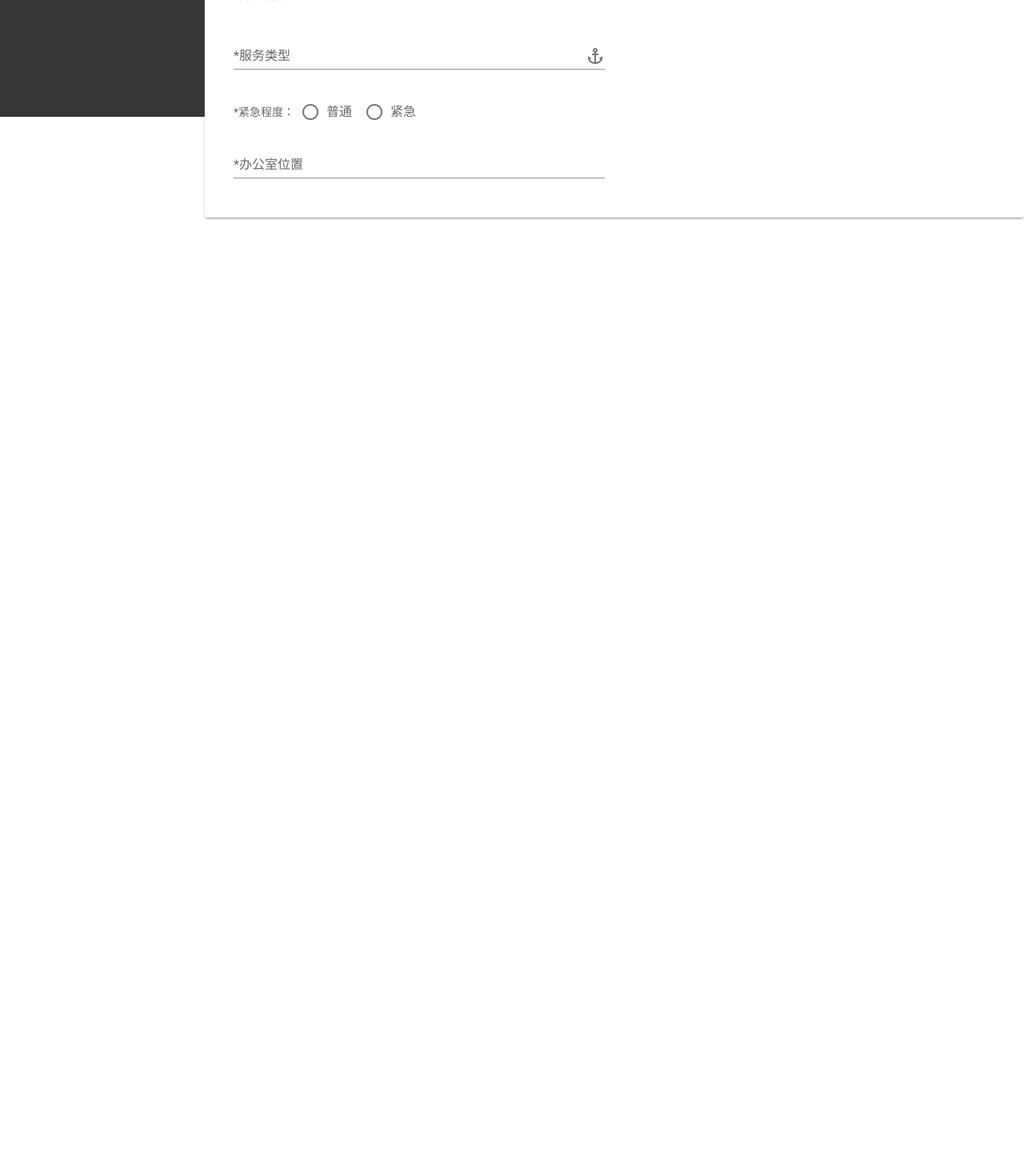
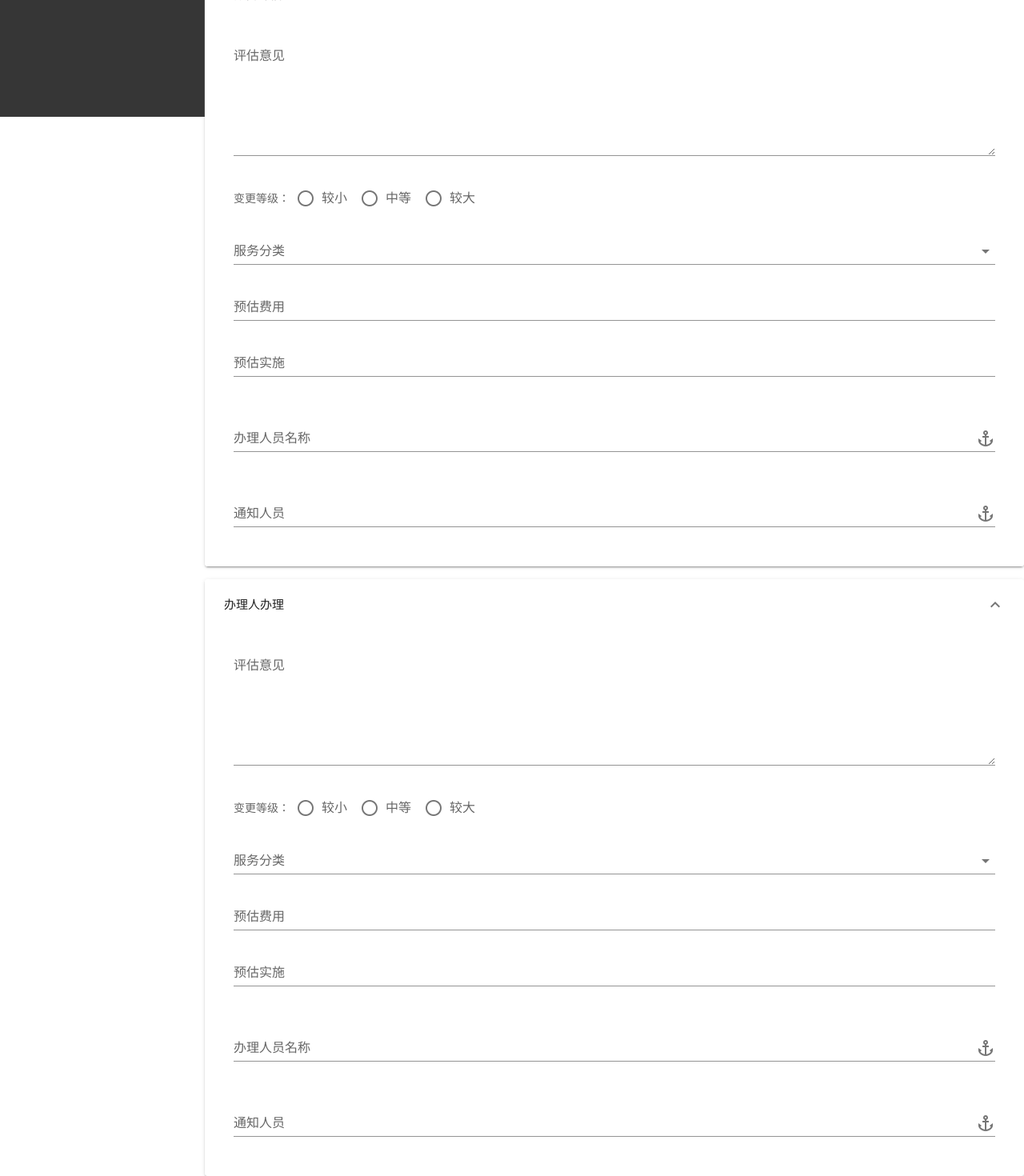
Before and after one commit to ebolavirus/VuetifyDemo, a Vue app: page / in a window 1280 px wide. Shown: the part 654-2124 px from the top of the page at 80% size. Before the commit the page ends 926 px from the top, so only its background shows below. Built offline with nearby package versions, Linux system fonts and the light colour scheme.

Commit message:
nnn Signed-off-by: jkjiao <jkjiao@whchem.com>

```diff
--- a/src/components/HelloWorld.vue
+++ b/src/components/HelloWorld.vue
@@ -1,7 +1,7 @@
 <template>
   <v-container grid-list-xl>
     <v-layout wrap text-center>
-      <v-expansion-panels v-model="panel" multiple >
+      <v-expansion-panels v-model="panel" multiple>
         <v-expansion-panel>
           <v-expansion-panel-header>服务描述</v-expansion-panel-header>
           <v-expansion-panel-content>
@@ -27,16 +27,51 @@
         <v-expansion-panel>
           <v-expansion-panel-header>IT顾问评估</v-expansion-panel-header>
           <v-expansion-panel-content>
-            <v-flex xs12 sm6>
-              <v-text-field label="*服务类型" append-icon="mdi-anchor"></v-text-field>
-              <v-radio-group v-model="row" row>
+            <v-flex xs12 sm12>
+              <v-textarea label="评估意见"></v-textarea>
+              <v-radio-group v-model="row" row xs6 sm3 md3>
                 <template v-slot:label>
-                  <div>*紧急程度：</div>
+                  <div>变更等级：</div>
                 </template>
-                <v-radio label="普通" value="1"></v-radio>
-                <v-radio label="紧急" value="0"></v-radio>
+                <v-radio label="较小" value="0"></v-radio>
+                <v-radio label="中等" value="1"></v-radio>
+                <v-radio label="较大" value="2"></v-radio>
               </v-radio-group>
-              <v-text-field label="*办公室位置"></v-text-field>
+              <v-select :items="serviceTypes" label="服务分类" xs6 sm3 md3></v-select>
+              <v-text-field label="预估费用"></v-text-field>
+              <v-text-field label="预估实施"></v-text-field>
+            </v-flex>
+            <v-flex xs12 sm12 md12>
+              <v-text-field label="办理人员名称" append-icon="mdi-anchor"></v-text-field>
+            </v-flex>
+            <v-flex xs12 sm12 md12>
+              <v-text-field label="通知人员" append-icon="mdi-anchor"></v-text-field>
+            </v-flex>
+          </v-expansion-panel-content>
+        </v-expansion-panel>
+        <!-- 办理人办理 -->
+        <v-expansion-panel>
+          <v-expansion-panel-header>办理人办理</v-expansion-panel-header>
+          <v-expansion-panel-content>
+            <v-flex xs12 sm12>
+              <v-textarea label="评估意见"></v-textarea>
+              <v-radio-group v-model="row" row xs6 sm3 md3>
+                <template v-slot:label>
+                  <div>变更等级：</div>
+                </template>
+                <v-radio label="较小" value="0"></v-radio>
+                <v-radio label="中等" value="1"></v-radio>
+                <v-radio label="较大" value="2"></v-radio>
+              </v-radio-group>
+              <v-select :items="serviceTypes" label="服务分类" xs6 sm3 md3></v-select>
+              <v-text-field label="预估费用"></v-text-field>
+              <v-text-field label="预估实施"></v-text-field>
+            </v-flex>
+            <v-flex xs12 sm12 md12>
+              <v-text-field label="办理人员名称" append-icon="mdi-anchor"></v-text-field>
+            </v-flex>
+            <v-flex xs12 sm12 md12>
+              <v-text-field label="通知人员" append-icon="mdi-anchor"></v-text-field>
             </v-flex>
           </v-expansion-panel-content>
         </v-expansion-panel>
@@ -48,7 +83,8 @@
 <script>
 export default {
   data: () => ({
-    panel: [0,1,2,3,4]
+    panel: [0, 1, 2, 3, 4],
+    serviceTypes: ["type1", "type2", "type3", "type4", "type5"]
   })
 };
 </script>
```
